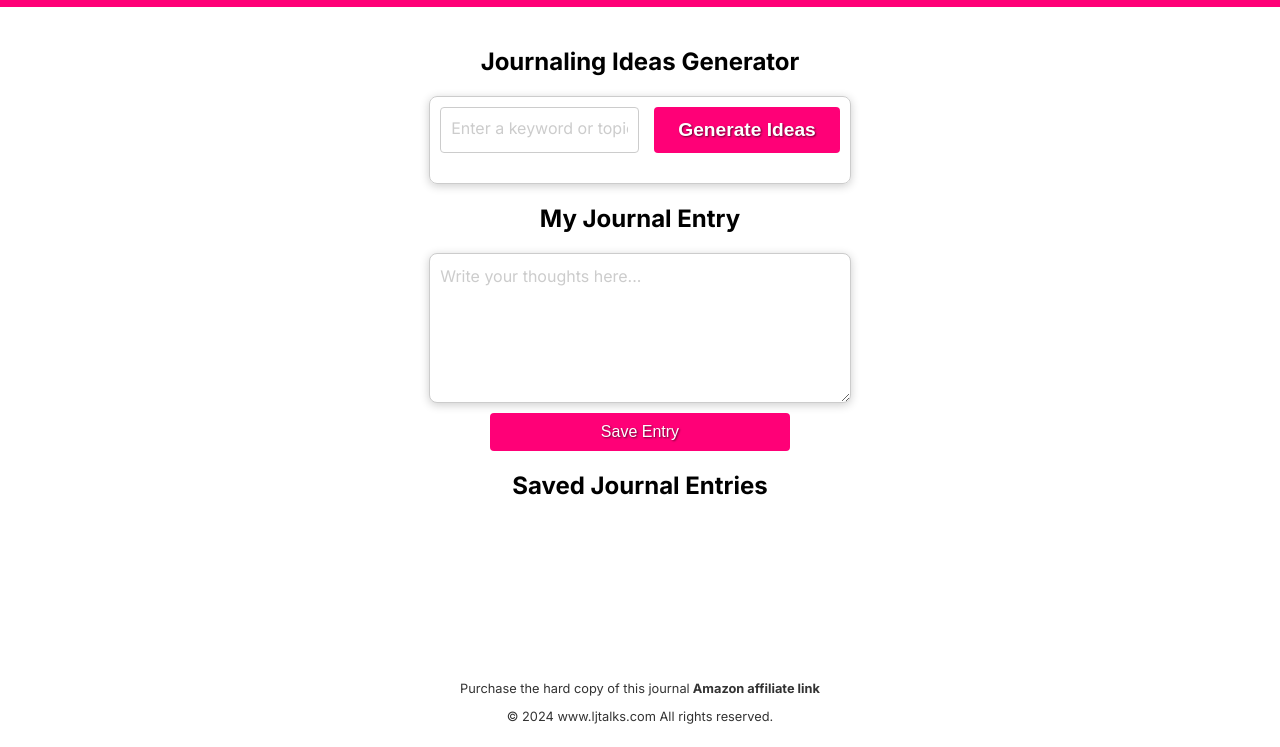
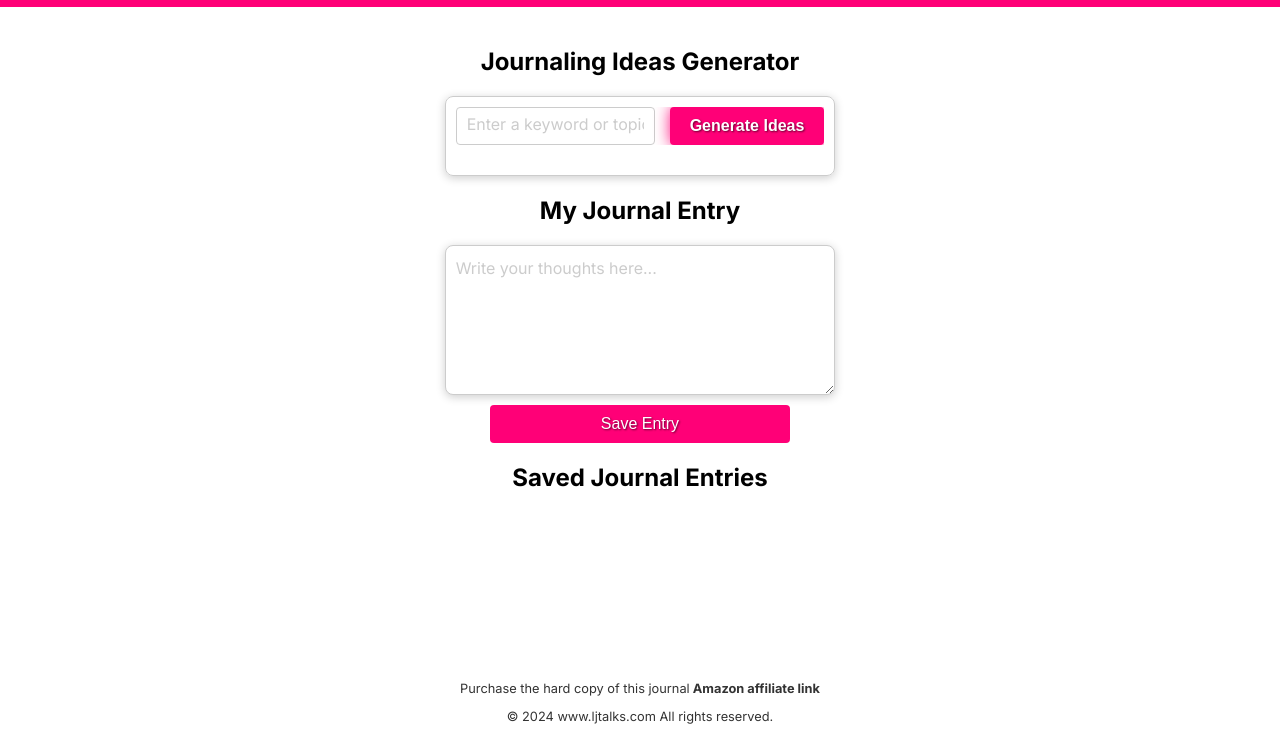
Before and after one commit to LJTalks/journaling-app, a plain HTML site: page index.html in a window 1280 px wide. In both pictures the pointer is over the button "Generate Ideas". Shown: the part 53-800 px from the top of the page. Drawn offline with Linux system fonts and the light colour scheme.

Commit message:
changing button hover styles

```diff
--- a/assets/css/style.css
+++ b/assets/css/style.css
@@ -87,16 +87,16 @@ button:hover,
 #saveJournalBtn:hover,
 #generateBtn:hover,
 .buttons button:hover {
-    font-size: 1.2rem;
     font-weight: bold;
-    padding: 12px 24px;
-    transition: all 0.2s ease-in-out;
+    transform: scale(1:1);
+    box-shadow: 0 0 15px rgba(255, 0, 119, 0.9);
     text-shadow: 1px 1px 2px rgba(0, 0, 0, 0.6);
 }
 
 #saveJournalBtn,
 #generateBtn,
 .buttons button {
+    background-color: rgb(255, 0, 119);
     font-size: 1rem;
     padding: 10px 20px;
     text-shadow: 1px 1px 2px rgba(0, 0, 0, 0.6);
@@ -238,5 +238,5 @@ button:hover,
 
     #generateBtn {
         max-width: 100px;
-        }
+    }
 }
```
Also changed, not shown: index.html (+0 -1 lines).
